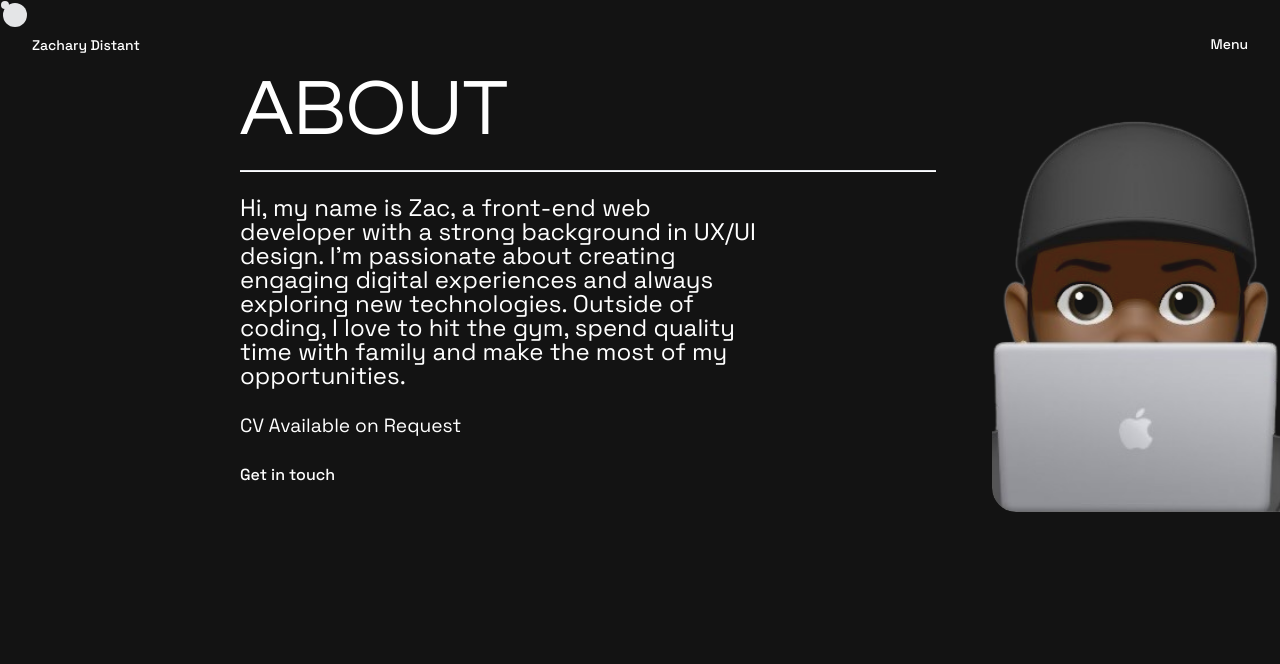
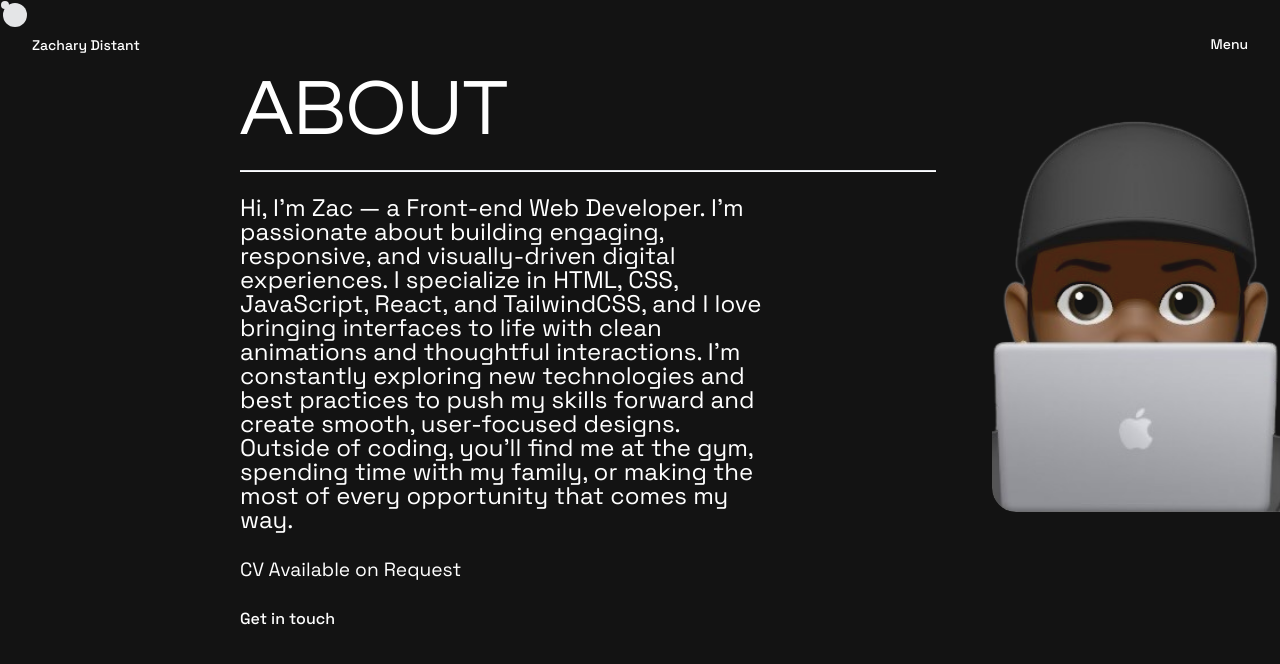
Before and after one commit to ZD12T4NT/ZacharyDistant, a Next.js app: page /about in a window 1280 px wide. Shown: the top 664 px of the page. Built offline with nearby package versions, Linux system fonts and the light colour scheme; what @xpd/tailwind-3dtransforms would draw is missing.

Commit message:
About me updated

```diff
--- a/src/app/about/page.tsx
+++ b/src/app/about/page.tsx
@@ -19,15 +19,14 @@ const Page = () => {
             className="profile-pic-wrapper relative md:pt-[177.77%] rounded-3xl md:rounded-tl-none md:rounded-br-none
             md:rounded-tr-none md:rounded-bl-3xl overflow-y-hidden h-[30vh] sm:h-auto"
           >
-            <Image
-              alt="Profile"
-              src="/memoji-computer.png"
-              width={500}
-              height={500}
-              className="profile-pic relative md:absolute mix-blend-lighten rounded-bl-3xl md:object-[50%_25%]
-              object-cover h-full w-full inset-0"
-              priority
-            />
+         <img
+            src="/memoji-computer.png"
+            alt="Profile"
+            className="profile-pic relative md:absolute mix-blend-lighten rounded-bl-3xl md:object-[50%_25%]
+            object-cover h-full w-full inset-0"
+          />
+
+
           </div>
         </div>
 
@@ -56,9 +55,10 @@ const Page = () => {
             className="presentation-text mt-[var(--top-internal-margin)] w-full md:w-3/4 opacity-full transform-none md:text-[1.5rem] font-normal"
             variants={textRevealMotion(0.3)}
           >
-            Hi, my name is Zac, a front-end web developer with a strong background in UX/UI design.
-            I’m passionate about creating engaging digital experiences and always exploring new technologies.
-            Outside of coding, I love to hit the gym, spend quality time with family and make the most of my opportunities.
+            Hi, I'm Zac — a Front-end Web Developer.
+            I'm passionate about building engaging, responsive, and visually-driven digital experiences. I specialize in HTML, CSS, JavaScript, React, and TailwindCSS, and I love bringing interfaces to life with clean animations and thoughtful interactions.
+
+            I'm constantly exploring new technologies and best practices to push my skills forward and create smooth, user-focused designs. Outside of coding, you'll find me at the gym, spending time with my family, or making the most of every opportunity that comes my way.
             <br />
             <br />
             <span className='md:text-[1.2rem]'> CV Available on Request</span>
```
